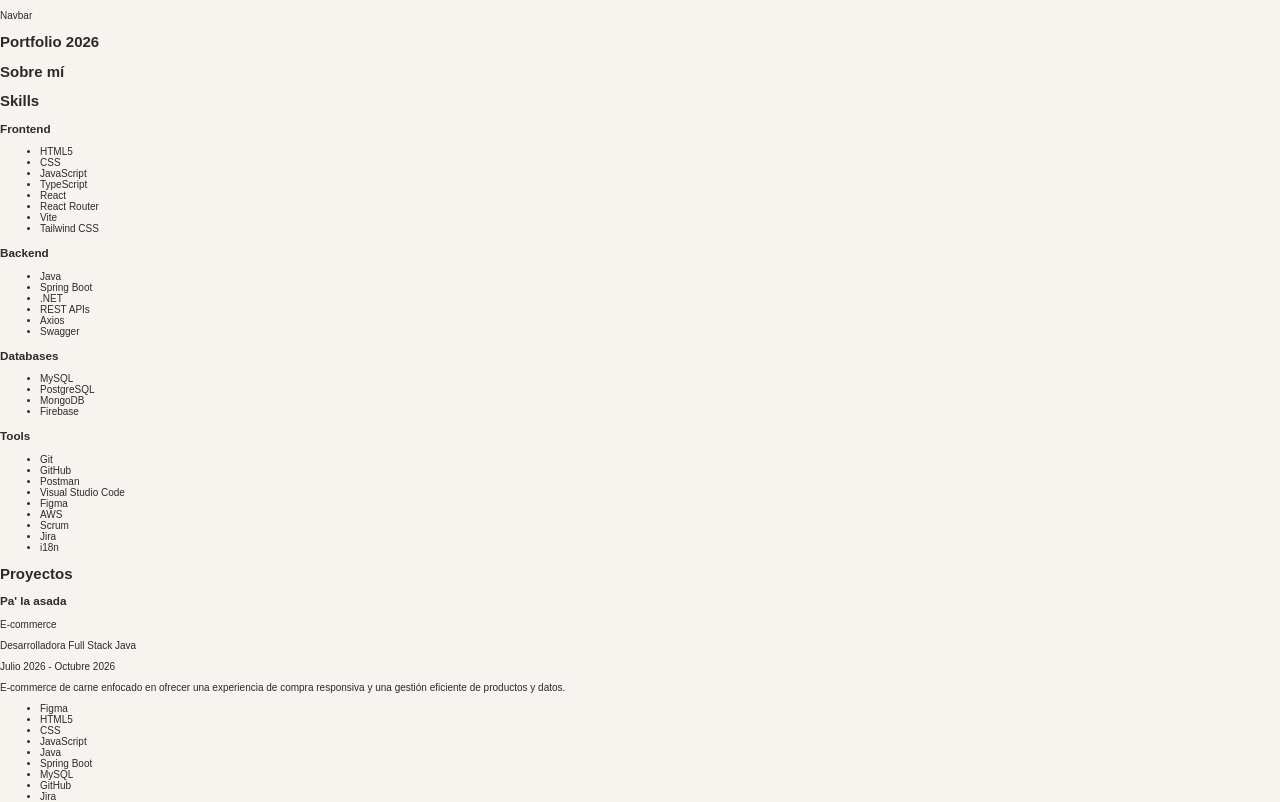
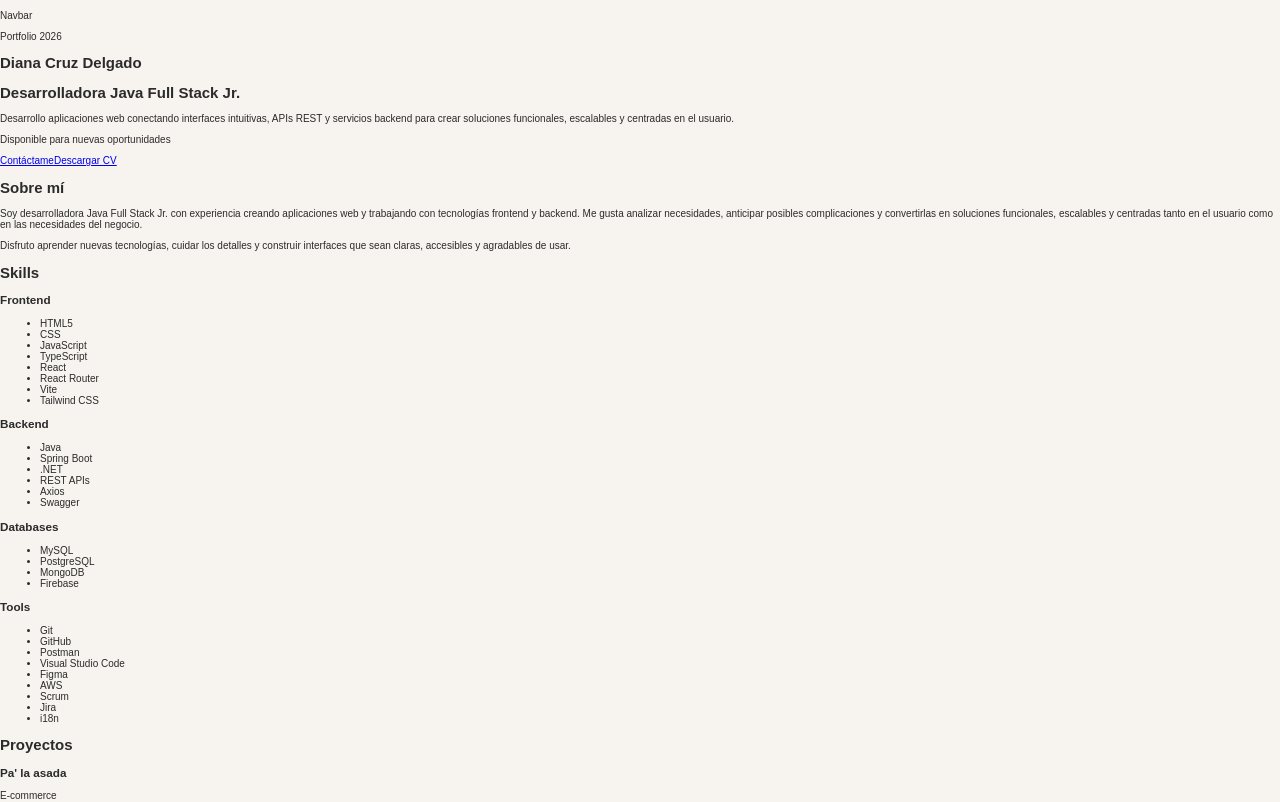
Before and after one commit to dianacd123/dianaCruz.portfolio, a React app: page / in a window 1280 px wide. Shown: the top 802 px of the page. Built offline with nearby package versions, Linux system fonts and the light colour scheme; the HTML template or start-up script is replaced by a standard one.

Commit message:
feat: add hero and about content

```diff
--- a/src/components/About.jsx
+++ b/src/components/About.jsx
@@ -1,7 +1,20 @@
 function About() {
   return (
-    <section>
+    <section id="about">
       <h2>Sobre mí</h2>
+
+      <p>
+        Soy desarrolladora Java Full Stack Jr. con experiencia creando
+        aplicaciones web y trabajando con tecnologías frontend y backend.
+        Me gusta analizar necesidades, anticipar posibles complicaciones
+        y convertirlas en soluciones funcionales, escalables y centradas
+        tanto en el usuario como en las necesidades del negocio.
+      </p>
+
+      <p>
+        Disfruto aprender nuevas tecnologías, cuidar los detalles y
+        construir interfaces que sean claras, accesibles y agradables de usar.
+      </p>
     </section>
   )
 }
--- a/src/components/Contact.jsx
+++ b/src/components/Contact.jsx
@@ -1,6 +1,6 @@
 function Contact() {
   return (
-    <section>
+    <section id="contact">
       <h2>Contacto</h2>
     </section>
   )
--- a/src/components/Hero.jsx
+++ b/src/components/Hero.jsx
@@ -1,7 +1,26 @@
 function Hero() {
   return (
     <section>
-      <h1>Portfolio 2026</h1>
+      <p>Portfolio 2026</p>
+
+      <h1>Diana Cruz Delgado</h1>
+
+      <h2>Desarrolladora Java Full Stack Jr.</h2>
+
+      <p>
+        Desarrollo aplicaciones web conectando interfaces intuitivas,
+        APIs REST y servicios backend para crear soluciones funcionales,
+        escalables y centradas en el usuario.
+      </p>
+
+      <p>Disponible para nuevas oportunidades</p>
+
+      <div>
+        <a href="#contact">Contáctame</a>
+        <a href="/cv/Diana-Cruz-CV-ES.pdf" download>
+          Descargar CV
+        </a>
+      </div>
     </section>
   )
 }
```
Also changed, not shown: 1 other file (tests, documents, lock files or other folders).
